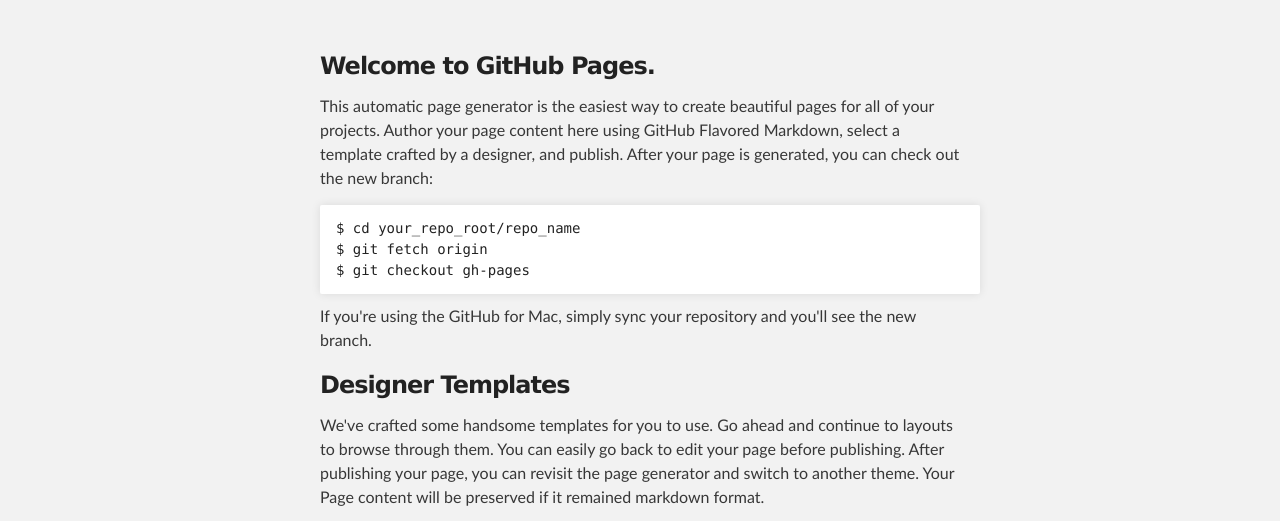
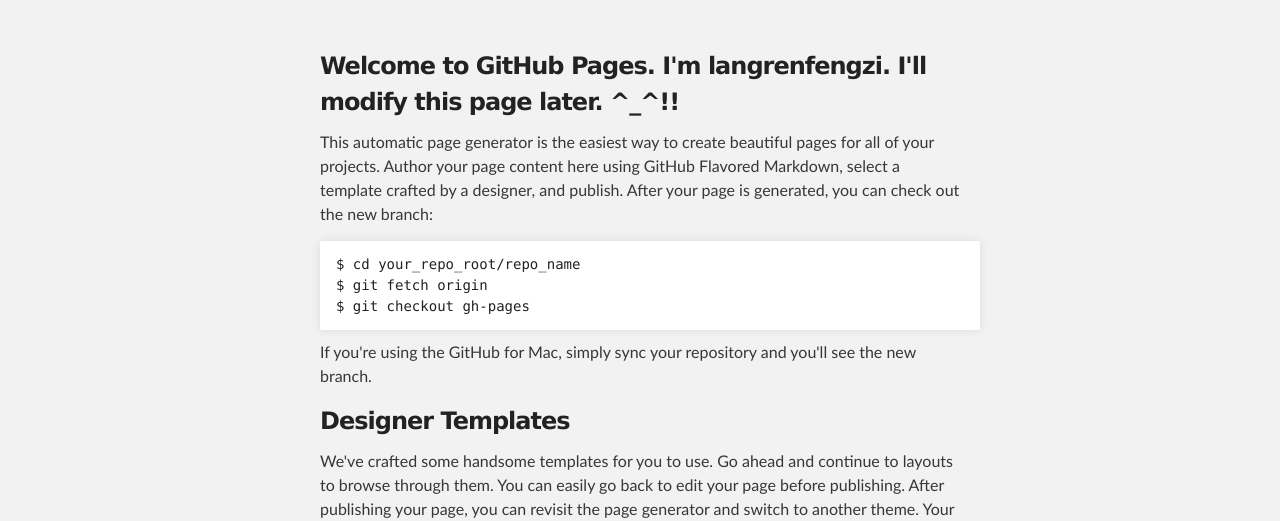
Before and after one commit to langrenfengzi/langrenfengzi.github.io, a plain HTML site: page index.html in a window 1280 px wide. Shown: the part 212-733 px from the top of the page. Drawn offline with Linux system fonts and the light colour scheme.

Commit message:
Update index.html

```diff
--- a/index.html
+++ b/index.html
@@ -28,7 +28,7 @@
     <div id="main_content_wrap" class="outer">
       <section id="main_content" class="inner">
         <h3>
-<a name="welcome-to-github-pages" class="anchor" href="#welcome-to-github-pages"><span class="octicon octicon-link"></span></a>Welcome to GitHub Pages.</h3>
+<a name="welcome-to-github-pages" class="anchor" href="#welcome-to-github-pages"><span class="octicon octicon-link"></span></a>Welcome to GitHub Pages. I'm langrenfengzi. I'll modify this page later. ^_^!!</h3>
 
 <p>This automatic page generator is the easiest way to create beautiful pages for all of your projects. Author your page content here using GitHub Flavored Markdown, select a template crafted by a designer, and publish. After your page is generated, you can check out the new branch:</p>
 
```
